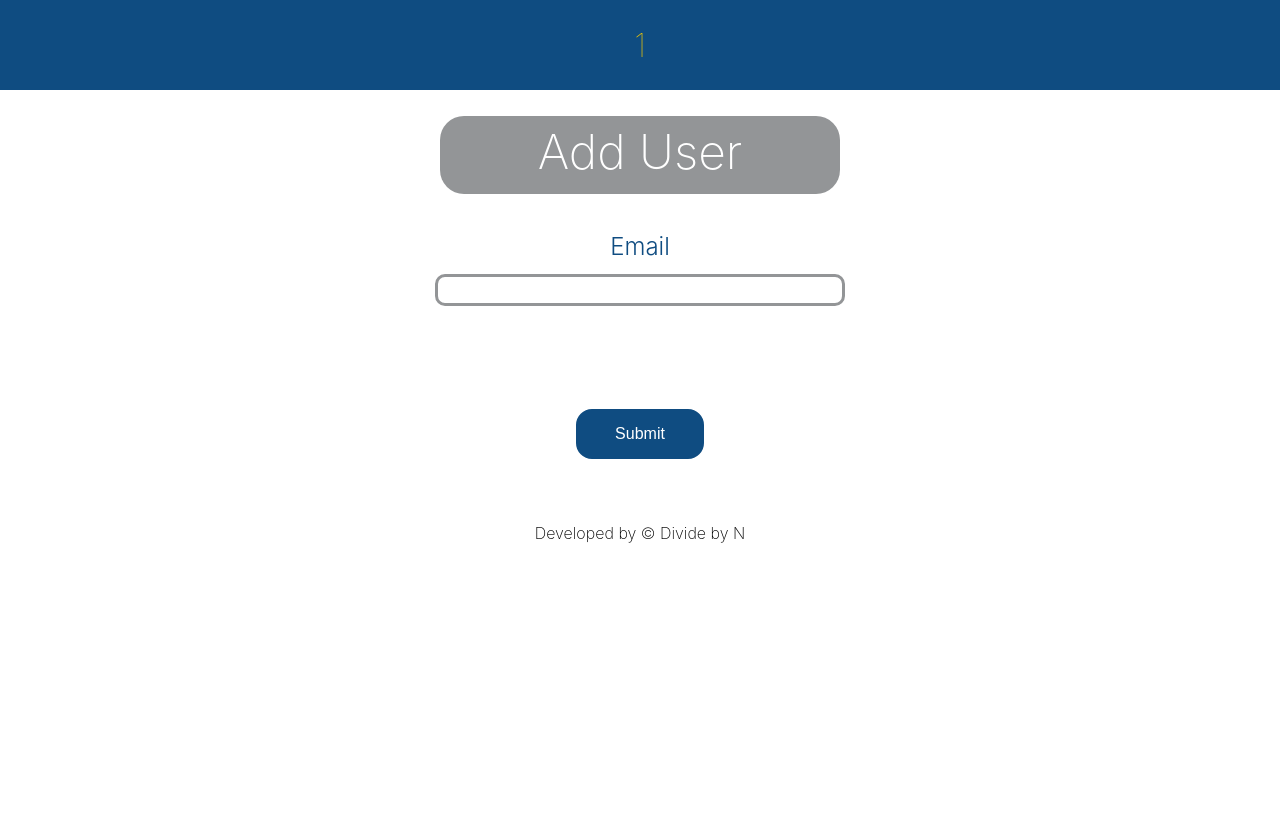
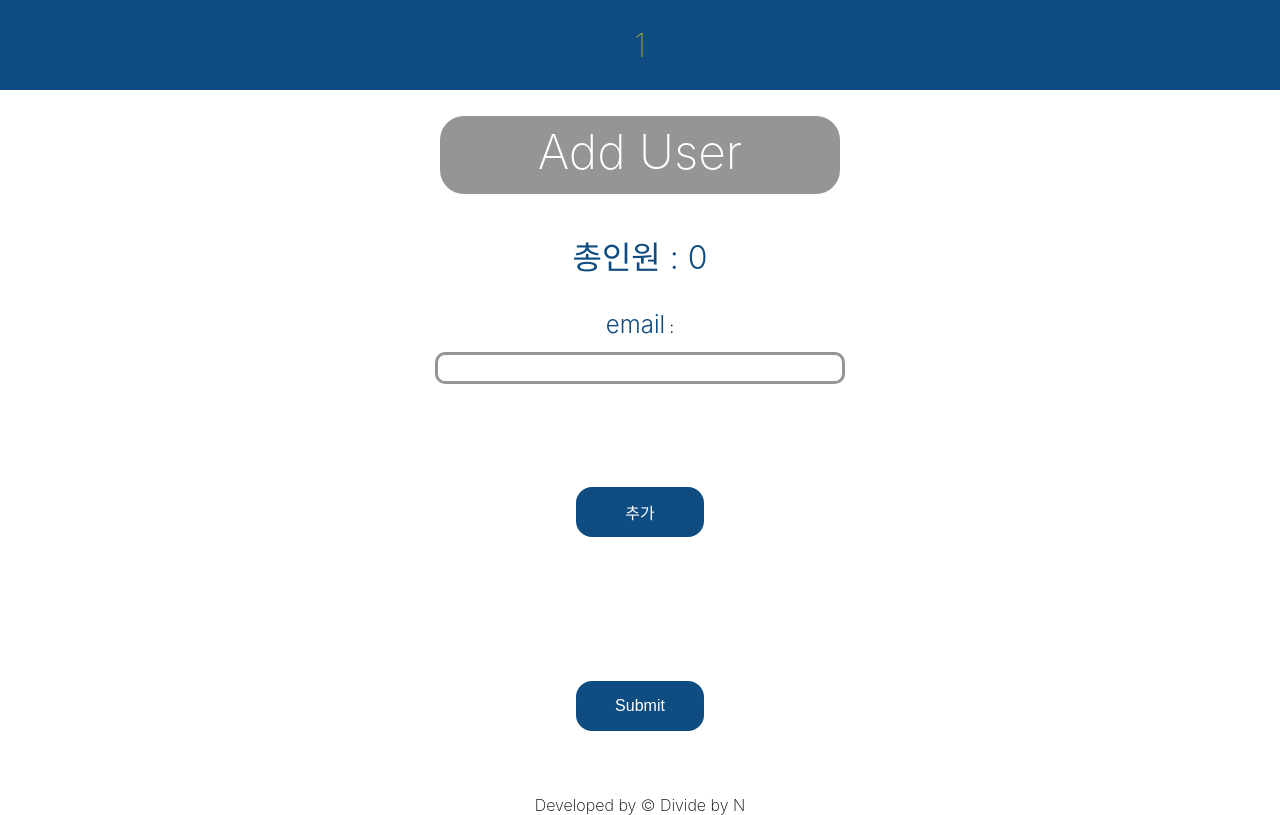
Before and after one commit to yooseungkim/Walloud2022, a React (Create React App) app in the folder Front/: page /1/1/1/createUser in a window 1280 px wide. Built offline with nearby package versions, Linux system fonts and the light colour scheme.

Commit message:
v0.1.34f Main에서 0원일때 랜더링 안되던거 수정 CreateUser MultiSelect

```diff
--- a/Front/src/Create/CreateUser.js
+++ b/Front/src/Create/CreateUser.js
@@ -1,37 +1,96 @@
 import axios from "axios";
-import React, { useState } from "react";
+import React, { useRef, useState } from "react";
 import { Link, useNavigate, useParams } from "react-router-dom";
+
+const UserInvite = ({friend, onDel}) => {
+
+  return (
+    <li>
+      <div>
+        <span>
+          <strong>이메일 : {friend.email}</strong>
+          <button onClick = {() => onDel(friend.id)}>삭제</button>
+        </span>
+      </div>
+    </li>
+  )
+}
 
 const CreateUser = () => {
 
+  // multi input 만들기
   const { travel, travelName, user } = useParams();
-  const [email, setEmail] = useState("");
   const navigate = useNavigate();
+  const no = useRef(2);
+  const inviteRef = useRef();
+  const [inviteList,setInvite] = useState([]);
+  const [form, setFrom] = useState({
+    email : ""
+  });
 
-  const onChange = (event) => {
-    setEmail(event.currentTarget.value);
+  const changeInput = (e) => {
+    const {value, name} = e.target
+    setFrom({
+      ...form,
+      [name] : value
+    })
   }
 
-  const onClick = async() => {
-    await axios.post(`/api/${user}/${travel}/createUser`,{
-      user_email : email
+  const onSubmit = (e) => {
+    e.preventDefault();
+    if(!email) {
+      alert("Write any email!");
+      return;
+    }
+    onAdd(form)
+
+    setFrom({
+      email : ''
+    })
+    inviteRef.current.focus()
+  }
+
+  const {email} = form;
+
+  const onAdd = (form) => {
+    form.id = no.current++;
+    setInvite(inviteList.concat(form));
+  }
+
+  const onDel = (id) => {
+    setInvite(inviteList.filter(e => e.id !== id))
+  }
+
+  const sendInvite = async() => {
+    let sended = [];
+    await inviteList.map((invite_elem) => {
+      console.log(invite_elem.email);
+      axios.post(`/api/${user}/${travel}/createUser`,{
+        user_email : invite_elem.email
       }).then((res) => {
         switch(res.data) {
+          case 200:
+            sended.push(invite_elem.id);
+            console.log(sended);
+            break;
           case -1:
-          alert("check the email is correct");
-          break;
+            alert("check the email (" + invite_elem.email + ") is correct");
           case -2:
             alert("Network Error");
+          default:
+            afterError(sended);
             break;
-        case 200:
-          alert("Successfully Created");
-          navigate(`/${user}/${travel}/${travelName}`);
-          break;
-        default:
-          throw res;
         }
       }).catch((error) => {
         console.log(error);
+        afterError(sended);
+      })
+    })
+  }
+
+  const afterError = (sended) => {
+    sended.map((sended_elem) => {
+      onDel(sended_elem);
     })
   }
 
@@ -44,13 +103,66 @@ const CreateUser = () => {
        <h1 className="home">{travelName}</h1>
      </Link>
      <h2>Add User</h2>
-      <label htmlFor="email">Email</label>
-      <input id="email" type="email" onChange={onChange} />
-      <Link to={`/${user}/${travel}/${travelName}`}>
-        <button onClick={onClick}>Submit</button>
-      </Link>
+      <h3>총인원 : {inviteList.length}</h3>
+      <form className="formadd" onSubmit={onSubmit}>
+        <span><label htmlFor="email">email</label> : <input type="email" id="email" onChange={changeInput} value={email} name="email" ref={inviteRef}/> <button type="submit">추가</button></span>
+      </form>
+      <ul>
+        {inviteList && inviteList.map(friend => <UserInvite key={friend.id} friend={friend} onDel = {onDel}/>)}
+      </ul>
+      <button onClick = {sendInvite}>Submit</button>
     </div>
-  );
-};
+  )
+
+}
+
+// const CreateUser = () => {
+//   const { travel, travelName, user } = useParams();
+//   const [email, setEmail] = useState("");
+//   const navigate = useNavigate();
+
+//   const onChange = (event) => {
+//     setEmail(event.currentTarget.value);
+//   }
+
+//   const onClick = async() => {
+//     await axios.post(`/api/${user}/${travel}/createUser`,{
+//       user_email : email
+//     }).then((res) => {
+//       switch(res.data) {
+//         case -1:
+//           alert("check the email is correct");
+//           break;
+//         case -2:
+//           alert("Network Error");
+//           break;
+//         case 200:
+//           alert("Successfully Created");
+//           navigate(`/${user}/${travel}/${travelName}`);
+//           break;
+//         default:
+//           throw res;
+//       }
+//     }).catch((error) => {
+//       console.log(error);
+//     })
+//   }
+
+//   return (
+//     <div>
+//       <Link
+//         to={`/${user}/${travel}/${travelName}`}
+//         state={{ user: user, travel: travel, travelName: travelName }}
+//       >
+//         <h1 className="home">{travelName}</h1>
+//       </Link>
+//       <h2>Add User</h2>
+
+//       <label htmlFor="email">Email</label>
+//       <input id="email" type="email" onChange={onChange} />
+//       <button onClick={onClick}>Submit</button>
+//     </div>
+//   );
+// };
 
 export default CreateUser;
--- a/Front/src/Home/DisplayUsers.js
+++ b/Front/src/Home/DisplayUsers.js
@@ -43,9 +43,9 @@ function DisplayUsers({ users, preferences }) {
           {users
             .filter(
               (user) =>
-                (user.role === true && type === "Manager") ||
-                (user.difference > 0 && type === "Depositors") ||
-                (user.difference < 0 && type === "Recipients")
+                (user.role && type === "Manager") ||
+                (!user.role && (user.difference >= 0 && (type === "Depositors")) ||
+                (user.difference < 0 && type === "Recipients"))
             )
             .map((user) => (
               <CreateUser
--- a/Front/src/Home/Home.js
+++ b/Front/src/Home/Home.js
@@ -2,7 +2,7 @@ import React, { useEffect, useState } from "react";
 import NavigationBar from "../js/NavigationBar";
 import DisplayUsers from "./DisplayUsers";
 import Events from "./Events";
-import { Link, useParams } from "react-router-dom";
+import { Link, useNavigate, useParams } from "react-router-dom";
 import plusSrc from "../img/plus.jpg";
 import axios from "axios";
 import { min } from "moment";
@@ -14,12 +14,12 @@ const Home = () => {
   const [userList, setuserList] = useState([]);
   const [eventList, seteventList] = useState([]);
   const [period, setPeriod] = useState("");
+  const navigate = useNavigate();
   //받아오는 거를 eventList에서 eventlist로 수정
 
   ////////////////////////////////////
 
   useEffect(() => {
-    console.log(user);
     getEventandUser();
   }, []);
 
@@ -28,7 +28,10 @@ const Home = () => {
     await axios
       .get(`/api/${user}/${travel}`)
       .then((response) => {
-        console.log("Resonsed Data : ", response.data);
+        console.log(response.data)
+        if ( response.data.personCount === 1 ) {
+            navigate(`/${user}/${travel}/${travelName}/createUser`);
+        }
         seteventList(response.data.eventList);
         setuserList(response.data.personList);
         setPeriod(response.data.period);
--- a/Front/src/Travel/CreateTravel.js
+++ b/Front/src/Travel/CreateTravel.js
@@ -28,7 +28,7 @@ const CreateTravel = (props) => {
       .post(`/api/${user_id}/createTravel`, { travel_name: Travel_name })
       .then((res) => {
         console.log(res.data);
-        navigate(`/${user_id}/${res.data}/${Travel_name}/`, { state: { existUser : false } });
+        navigate(`/${user_id}/${res.data}/${Travel_name}/`);
       })
       .catch((error) => {
         console.log(error);
```
Lines whose indentation alone changed are shown as unchanged.
